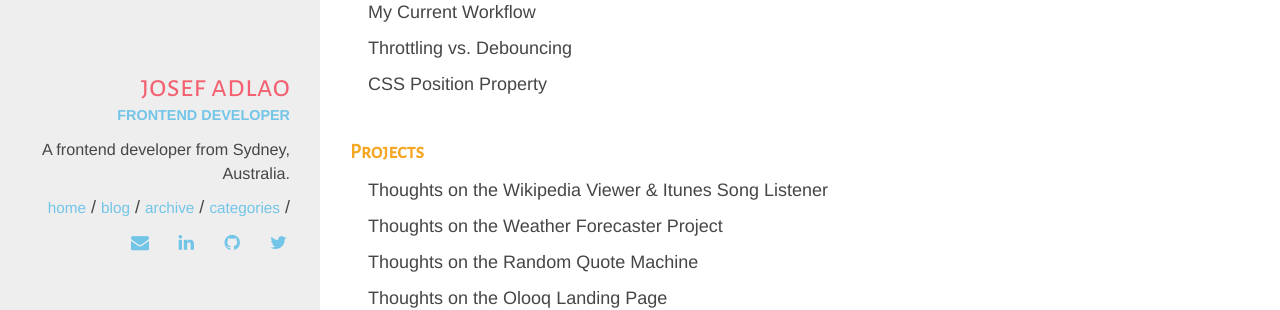
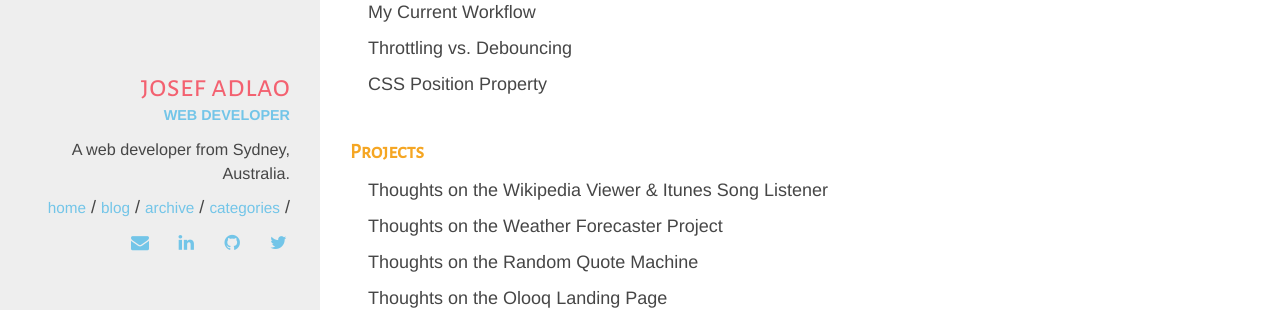
Before and after one commit to jadlao/jadlao.github.io, a Jekyll site: the page built from categories/index.html, in a window 1280 px wide. Shown: the part 250-560 px from the top of the page. Built offline with Jekyll 4.4.1, drawn with Linux system fonts in a browser that asks for light colours.

Commit message:
edited text

```diff
--- a/_config.yml
+++ b/_config.yml
@@ -37,8 +37,8 @@ kramdown:
 owner:
   name: Josef Adlao
   avatar:
-  job: "Frontend Developer"
-  bio: "A frontend developer from Sydney, Australia."
+  job: "Web Developer"
+  bio: "A web developer from Sydney, Australia."
   email: josef@josefadlao.com
   disqus-shortname: jadlao
   twitter: josefadlao #username
```
Also changed, not shown: index.html (+5 -5 lines).
